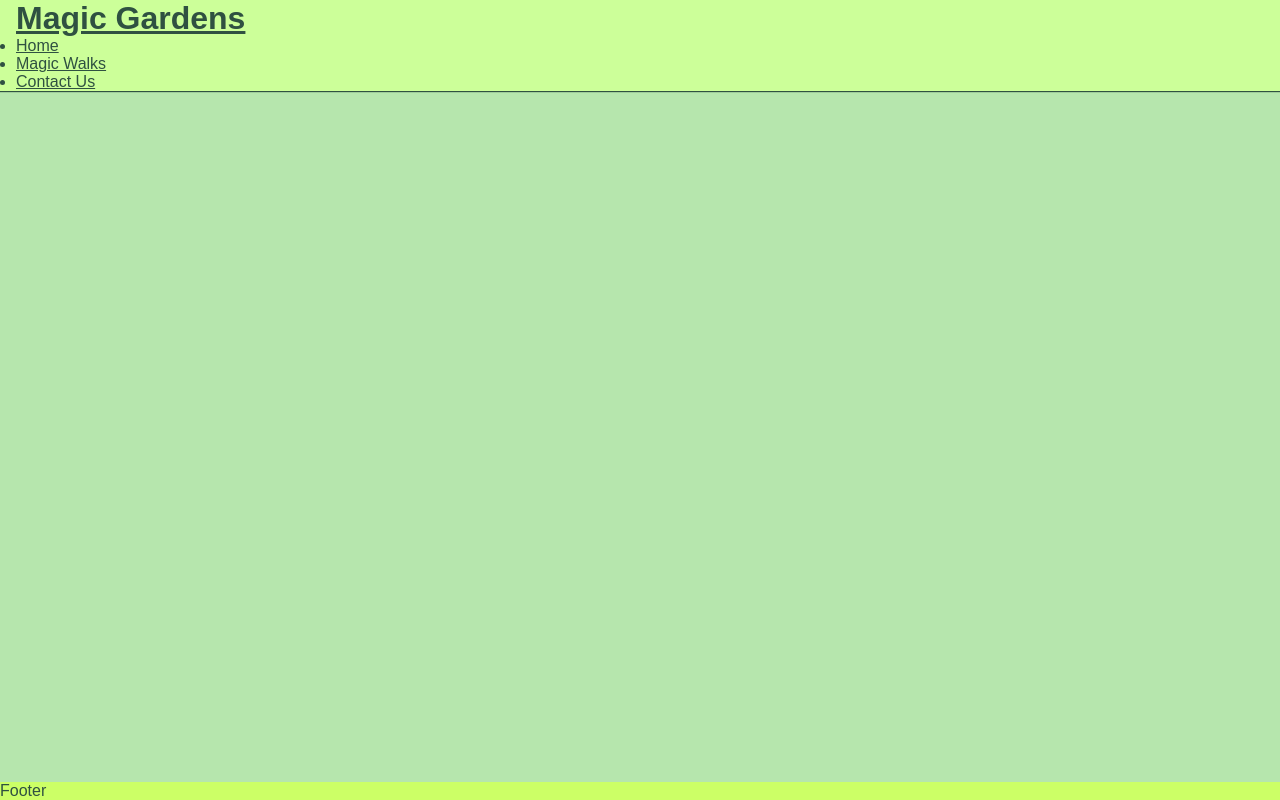
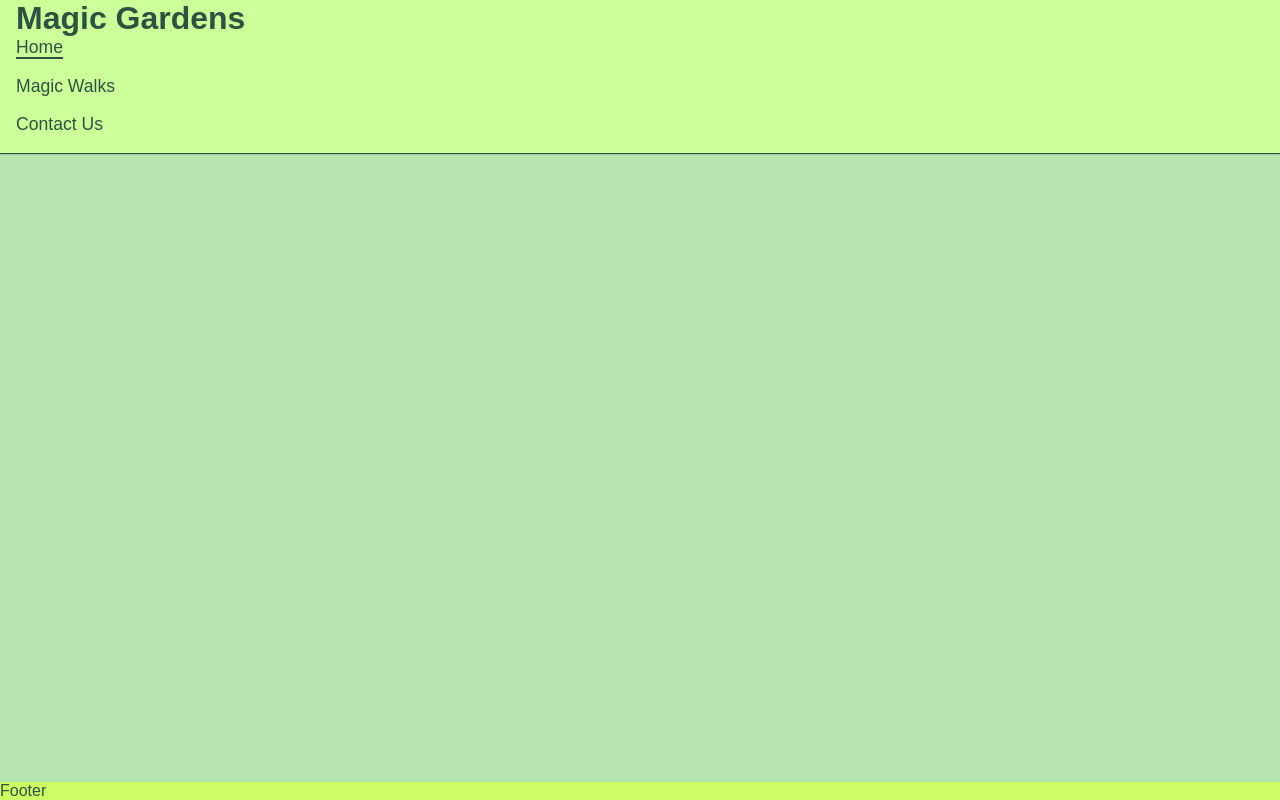
Before and after one commit to Ms-Marie/magic-gardens, a plain HTML site: page index.html in a window 1280 px wide. Drawn offline with Linux system fonts and the light colour scheme; a web font is replaced by a local one.

Commit message:
Update nav bar

```diff
--- a/assets/css/style.css
+++ b/assets/css/style.css
@@ -19,11 +19,6 @@ body {
     font-family: 'Borel', sans-serif;
 }
 
-h1 {
-    font-family: 'Borel', sans-serif;
-    /*color: #2f5141;*/
-}
-
 
 /* Header */
 header {
@@ -35,16 +30,30 @@ header {
     box-shadow: 0 1px 1px #2f5141;
 }
 
+/* Text decoration none */
+header a {
+    text-decoration: none;
+    color: inherit;
+}
+
+h1 {
+    font-family: 'Borel', sans-serif;
+    /*color: #2f5141;*/
+
+}
+
 /* navigation links */
 #menu {
-    font-size: 110;
-    letter-spacing: 4px;
+    font-size: 110%;
+    list-style-type: none;
 }
 
-#menu li {
-    float: right;
-    list-style-type: none;
-    margin-right: 30px;
+#menu>li {
+    margin-bottom: 1em;
+}
+
+.active {
+    border-bottom: 2px solid #2f5141;
 }
 
 /* Main content */
--- a/index.html
+++ b/index.html
@@ -25,16 +25,10 @@
         <h1 id="logo">Magic Gardens</h1>
       </a>
       <nav>
-        <ul>
-          <li>
-            <a href="index.html">Home</a>
-          </li>
-          <li>
-            <a href="#">Magic Walks</a>
-          </li>
-          <li>
-            <a href="#">Contact Us</a>
-          </li>
+        <ul id="menu">
+          <li><a href="index.html" class="active">Home</a></li>
+          <li><a href="#">Magic Walks</a></li>
+          <li><a href="#">Contact Us</a></li>
         </ul>
       </nav>
     </header>
```
